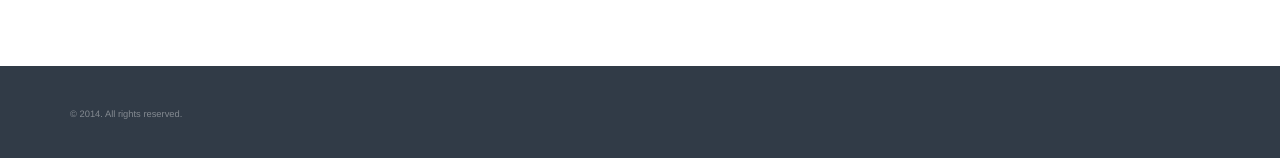
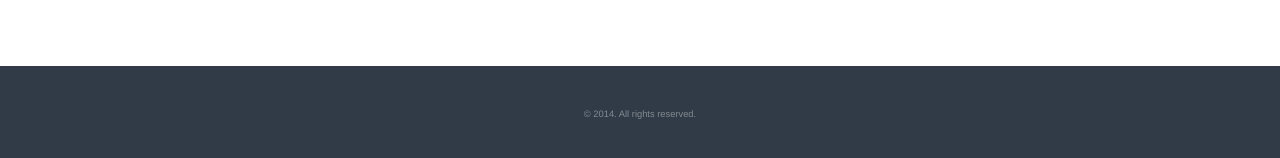
Before and after one commit to robrothedev/robrothedev.github.io, a Jekyll site: the page built from about.md, in a window 1280 px wide. Shown: the part 738-896 px from the top of the page. Built offline with Jekyll 4.4.1, drawn with Linux system fonts in a browser that asks for light colours; nearby versions of some CDN libraries.

Commit message:
Updating

```diff
--- a/_config.yml
+++ b/_config.yml
@@ -12,8 +12,3 @@ author:
   name:           Rob Rothe
   url:            https://twitter.com/robrothedev
   email:          robrothe@gmail.com
-
-# Custom vars
-version:          1.0.0
-github:
-  repo:           https://github.com/poole/poole
--- a/_includes/head.html
+++ b/_includes/head.html
@@ -2,7 +2,6 @@
   <meta charset="UTF-8">
   <link href="http://gmpg.org/xfn/11" rel="profile">
 
-  <!-- Enable responsiveness on mobile devices-->
   <meta name="viewport" content="width=device-width, initial-scale=1.0, maximum-scale=1">
 
   <title>
--- a/about.md
+++ b/about.md
@@ -2,21 +2,3 @@
 layout: page
 title: About
 ---
-
-{% highlight text %}
-function code_example() {
-  console.log("Showing the plain text rendering of code using gh-pages-blog.");
-}
-{% endhighlight %}
-
-<hr>
-
-{% highlight text %}
-<?php
-
-echo "Test Syntax";
-
-function test() {
-	return true;
-}
-{% endhighlight %}
--- a/public/css/site.css
+++ b/public/css/site.css
@@ -33,4 +33,5 @@ footer {
   background:#313b47;
   color:rgba(255,255,255, 0.4);
   font-size:11px;
+  text-align:center;
 }
```
Also changed, not shown: LICENSE.md (deleted), README.md (deleted).
